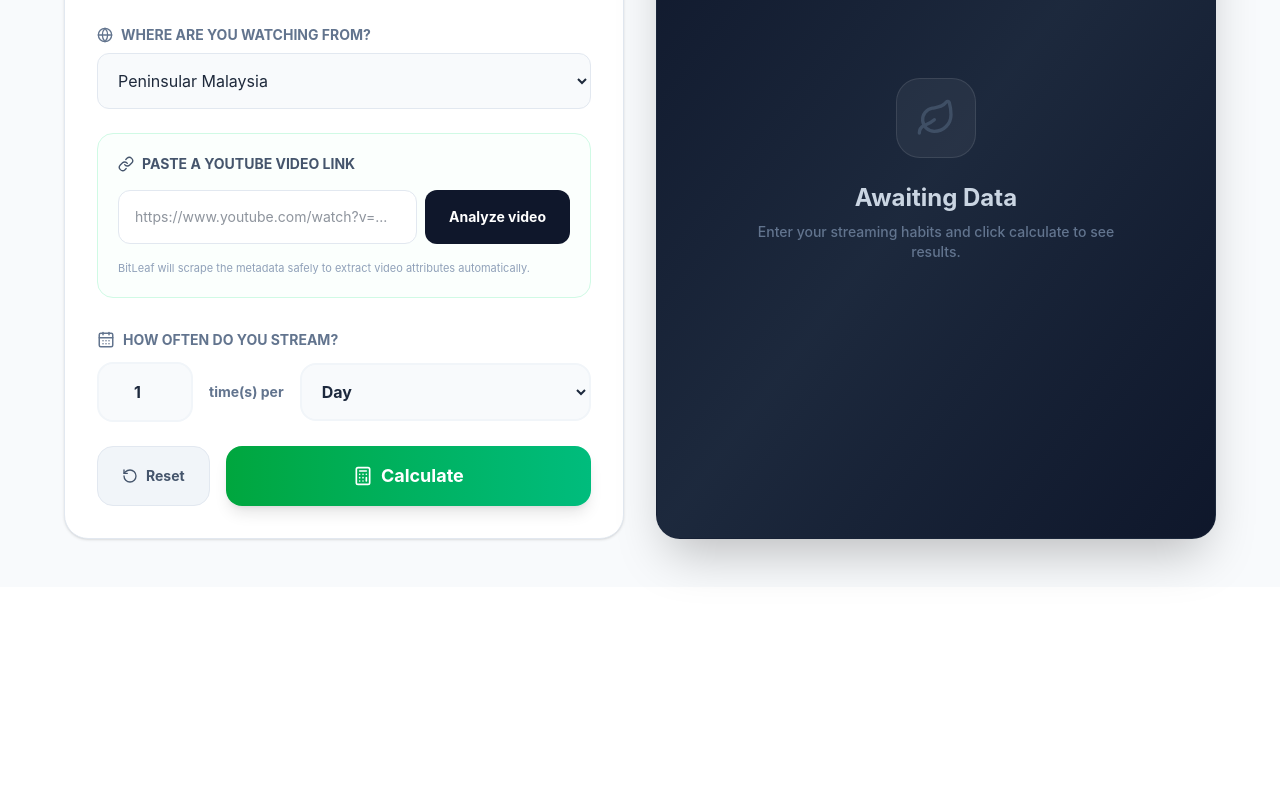
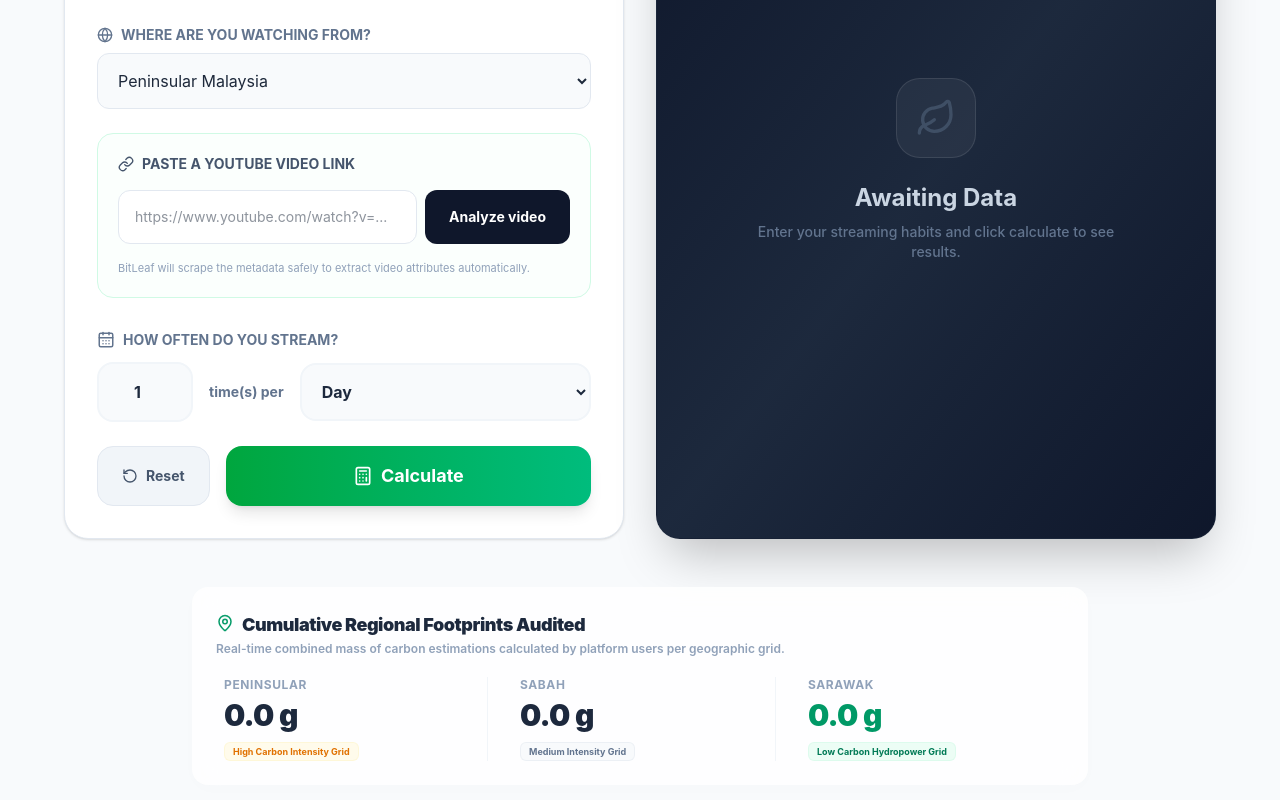
Before and after one commit to suemay4/streaming-carbon-app, a React (Vite) app: page /calculator in a window 1280 px wide. Shown: the part 366-1166 px from the top of the page. Before the commit the page ends 993 px from the top, so only its background shows below. Built offline with nearby package versions, Linux system fonts and the light colour scheme.

Commit message:
append region card in calc page

```diff
--- a/src/pages/Calculator.jsx
+++ b/src/pages/Calculator.jsx
@@ -1,4 +1,4 @@
-import React, { useState } from 'react'; //useRef
+import React, { useState, useEffect } from 'react'; //useRef
 import { calculateFootprint, REGION_FACTORS, DEVICE_PROFILES, RESOLUTION_PROFILES } from '../utils/carbonLogic';
 import html2canvas from 'html2canvas';
 import jsPDF from 'jspdf';
@@ -11,6 +11,7 @@
 import { BenchmarkCompare } from '../components/BenchmarkCompare';
 import { generateCarbonReport } from '../utils/pdfGenerator';
 import { DeviceComparison } from '../components/DeviceComparison';
+import { RegionalImpactBoard } from '../components/RegionalImpactBoard';
 
 function Calculator() {
   // Centralised State
@@ -35,10 +36,11 @@
     setError('');
 
     try {
+      const activeSessionData = calculateFootprint(mins || 1, resolution, device, region, customBitrate);
       const response = await fetch('https://streaming-carbon-app-backend.onrender.com/analyze', {
         method: 'POST',
         headers: { 'Content-Type': 'application/json' },
-        body: JSON.stringify({ url: videoUrl })
+        body: JSON.stringify({ url: videoUrl, region: region, totalEmissions: activeSessionData.total })
       });
 
       if (!response.ok) throw new Error('Analysis failed');
@@ -64,8 +66,6 @@
           setResolution('360p_480p'); // Standard baseline matching key
         }
 
-        // 🌟 FIX 2: Do NOT set customBitrate here if you want the dropdown to handle the math!
-        // Leaving customBitrate as null ensures the app looks up values directly from RESOLUTION_PROFILES
         setCustomBitrate(null);
       }
 
@@ -223,6 +223,10 @@
           </button>
         </div>
       )}
+
+      <div className="mt-12">
+        <RegionalImpactBoard />
+      </div>
     </div>
   );
 }
```
